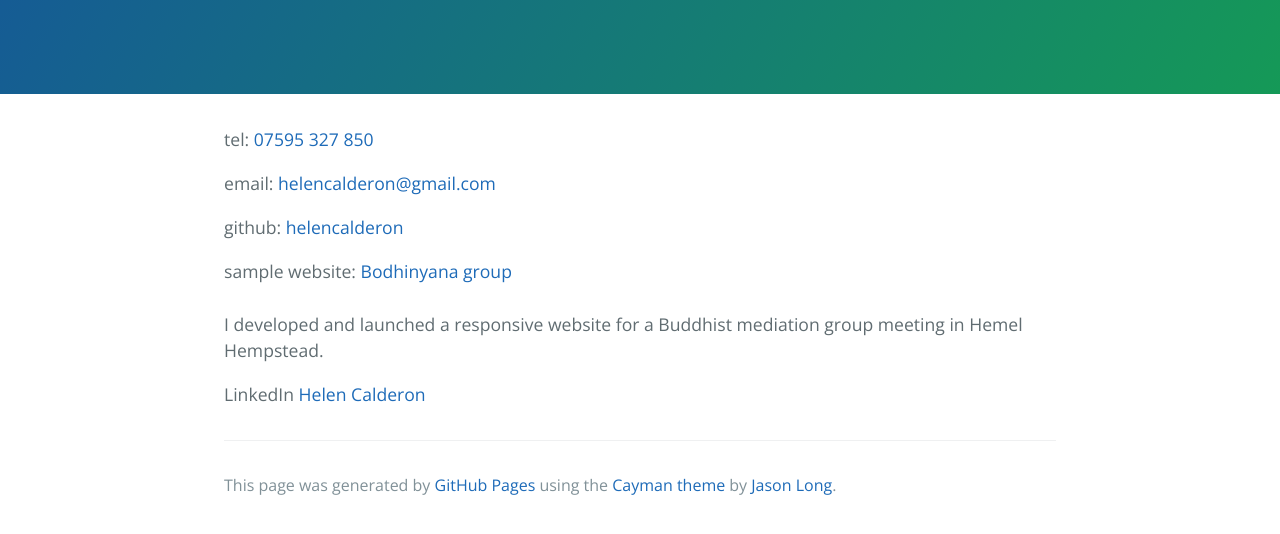
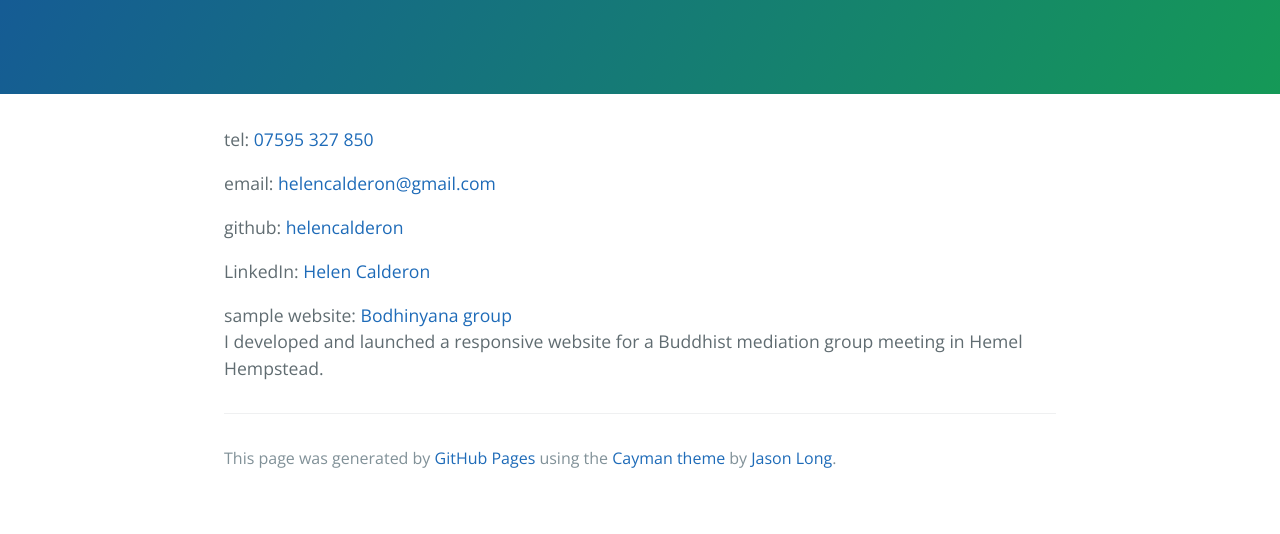
Before and after one commit to helencalderon/helencalderon.github.io, a plain HTML site: page index.html in a window 1280 px wide. Shown: the part 176-710 px from the top of the page. Drawn offline with nearby package versions, Linux system fonts and the light colour scheme.

Commit message:
Update index.html

```diff
--- a/index.html
+++ b/index.html
@@ -2,7 +2,7 @@
 <html lang="en-us">
   <head>
     <meta charset="UTF-8">
-    <title>Helen Calderon by helencalderon</title>
+    <title>Helen Calderon</title>
     <meta name="viewport" content="width=device-width, initial-scale=1">
     <link rel="stylesheet" type="text/css" href="stylesheets/normalize.css" media="screen">
     <link href='http://fonts.googleapis.com/css?family=Open+Sans:400,700' rel='stylesheet' type='text/css'>
@@ -19,8 +19,9 @@
       <p>tel:<a href="tel:0759532750"> 07595 327 850</a></p>
       <p>email: <a href="mailto:helencalderon@gmail.com"></a><a href="mailto:helencalderon@gmail.com">helencalderon@gmail.com</a></p>
       <p>github: <a href="https://www.github.com/helencalderon">helencalderon</a></p>
-      <p>sample website: <a href="http://www.bodhinyanagroup.co.uk">Bodhinyana group</a><br/><br/> I developed and launched a responsive website for a Buddhist mediation group meeting in Hemel Hempstead.</p>
-      <p>LinkedIn <a href="https://uk.linkedin.com/in/helencalderon">Helen Calderon</a></p>
+      <p>LinkedIn: <a href="https://uk.linkedin.com/in/helencalderon">Helen Calderon</a></p>
+      <p>sample website: <a href="http://www.bodhinyanagroup.co.uk">Bodhinyana group</a><br/> I developed and launched a responsive website for a Buddhist mediation group meeting in Hemel Hempstead.</p>
+
 
       <footer class="site-footer">
 
```
